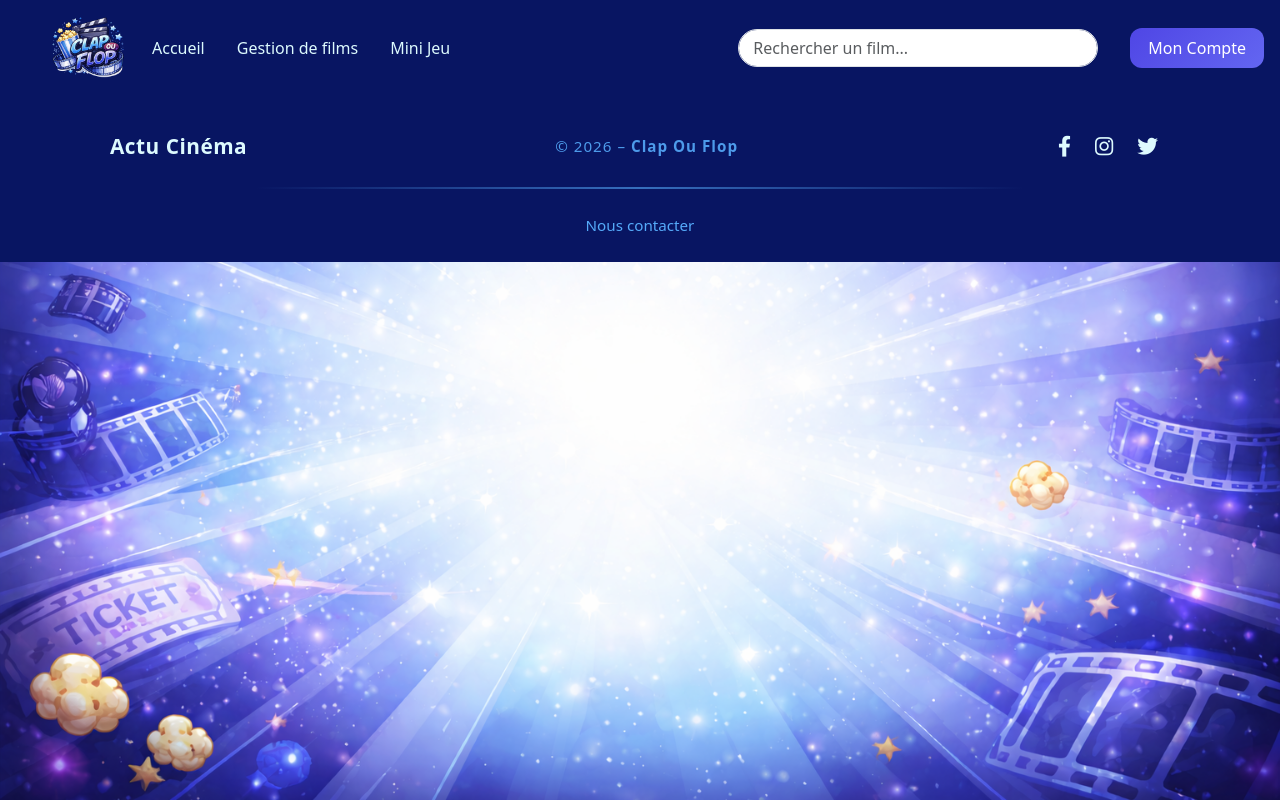
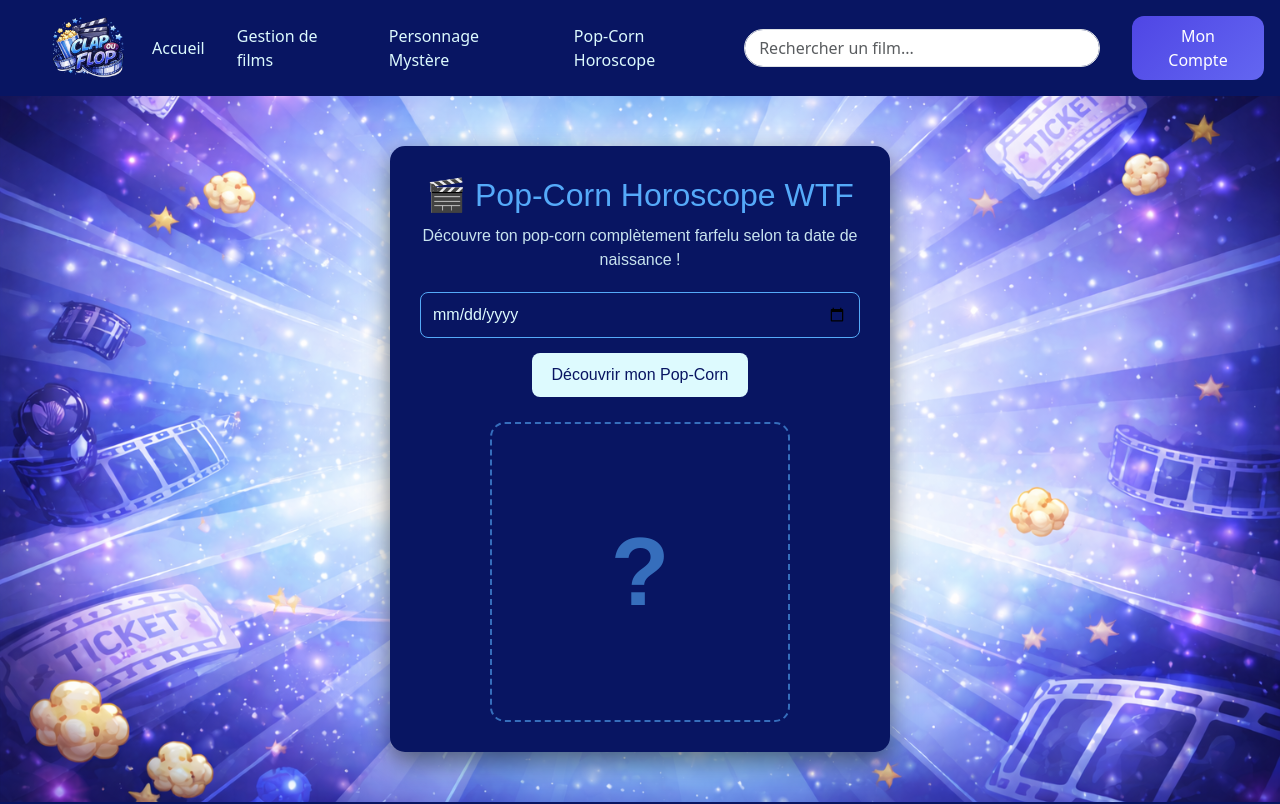
Before and after one commit to soso0706/Clap-ou-Flop, an Angular app: page /pop-corn-horoscope in a window 1280 px wide. Before the commit this address led to /. Shown: the top 804 px of the page. Built offline with nearby package versions, Linux system fonts and the light colour scheme.

Commit message:
horoscope

```diff
--- a/src/app/app.routes.ts
+++ b/src/app/app.routes.ts
@@ -6,6 +6,8 @@ import { UpdateMovie } from './update-movie/update-movie';
 import { MoviePage } from './movie-page/movie-page';
 import { Contact } from './contact/contact';
 import { MiniGame } from './mini-game/mini-game';
+import { PopCornHoroscope } from './pop-corn-horoscope/pop-corn-horoscope';
+
 
 
 export const routes: Routes = [
@@ -15,5 +17,6 @@ export const routes: Routes = [
     { path: 'update-movie/:id', component: UpdateMovie},
     { path: 'contact', component: Contact},
     { path: 'movies/:id', component: MoviePage },
-    { path: 'mini-game', component: MiniGame }
+    { path: 'mini-game', component: MiniGame },
+    { path: 'pop-corn-horoscope', component: PopCornHoroscope}
 ];
--- a/src/app/navbar/navbar.html
+++ b/src/app/navbar/navbar.html
@@ -3,7 +3,8 @@
 
   <a class="nav-item nav-link" routerLink="/">Accueil</a>
   <a class="nav-item nav-link ms-3" routerLink="/movies">Gestion de films</a>
-  <a class="nav-item nav-link ms-3" routerLink="/mini-game">Mini Jeu</a>
+  <a class="nav-item nav-link ms-3" routerLink="/mini-game">Personnage Mystère</a>
+  <a class="nav-item nav-link ms-3" routerLink="/pop-corn-horoscope">Pop-Corn Horoscope</a>
 
   <!-- 🔎 Search à droite -->
   <div class="search-wrap ms-auto me-3">
--- /dev/null
+++ b/src/app/pop-corn-horoscope/pop-corn-horoscope.html
@@ -0,0 +1,27 @@
+<div class="popcorn-container">
+  <h2>🎬 Pop-Corn Horoscope WTF</h2>
+  <p>Découvre ton pop-corn complètement farfelu selon ta date de naissance !</p>
+
+  <form (ngSubmit)="generateHoroscope()" #f="ngForm">
+    <input
+      type="date"
+      [(ngModel)]="birthDate"
+      name="birthDate"
+      required
+      class="popcorn-input"
+    />
+    <button type="submit" class="popcorn-btn">Découvrir mon Pop-Corn</button>
+  </form>
+
+  <!-- Cadre avec point d'interrogation -->
+  <div class="popcorn-frame" *ngIf="!result">
+    <span class="question-mark">?</span>
+  </div>
+
+  <!-- Résultat -->
+  <div class="popcorn-result" *ngIf="result">
+    <span class="emoji">{{ result.emoji }}</span>
+    <h3>{{ result.flavor }}</h3>
+    <p>{{ result.message }}</p>
+  </div>
+</div>
--- /dev/null
+++ b/src/app/pop-corn-horoscope/pop-corn-horoscope.scss
@@ -0,0 +1,117 @@
+.popcorn-container {
+  max-width: 500px;
+  margin: 50px auto;
+  padding: 30px;
+  background-color: #081562;
+  color: #ddfafe;
+  border-radius: 15px;
+  box-shadow: 0 10px 25px rgba(0,0,0,0.5);
+  text-align: center;
+  font-family: 'Arial', sans-serif;
+
+  h2 {
+    color: #55aaf9;
+    margin-bottom: 10px;
+  }
+
+  p {
+    margin-bottom: 20px;
+    font-weight: 500;
+    opacity: 0.9;
+  }
+
+  .popcorn-input {
+    width: 100%;
+    padding: 10px 12px;
+    border-radius: 8px;
+    border: 1px solid #55aaf9;
+    margin-bottom: 15px;
+    background-color: #081562;
+    color: #ddfafe;
+    font-size: 1rem;
+
+    &::placeholder {
+      color: #a0d4f9;
+    }
+  }
+
+  .popcorn-btn {
+    background-color: #ddfafe;
+    color: #081562;
+    font-weight: 500;
+    padding: 10px 20px;
+    border-radius: 8px;
+    border: none;
+    cursor: pointer;
+    transition: all 0.3s;
+    font-size: 1rem;
+
+    &:hover {
+      background-color: #55aaf9;
+      color: #ddfafe;
+      transform: translateY(-2px);
+      box-shadow: 0 5px 15px rgba(85,170,249,0.5);
+    }
+  }
+
+  .popcorn-frame {
+    margin-top: 25px;
+    width: 300px;
+    height: 300px;
+    border: 2px dashed #55aaf9;
+    border-radius: 15px;
+    display: flex;
+    align-items: center;
+    justify-content: center;
+    margin-left: auto;
+    margin-right: auto;
+    color: #55aaf9;
+    font-size: 6rem;
+    font-weight: bold;
+    opacity: 0.6;
+    animation: blink 1s infinite;
+  }
+
+  @keyframes blink {
+    0%, 50%, 100% { opacity: 0.6; }
+    25%, 75% { opacity: 1; }
+  }
+
+  .popcorn-result {
+    margin-top: 25px;
+    background-color: #0a1a75;
+    padding: 20px;
+    border-radius: 12px;
+    color: #ddfafe;
+    box-shadow: 0 5px 15px rgba(0,0,0,0.4);
+    animation: popIn 0.6s ease;
+
+    .emoji {
+      font-size: 3rem;
+      display: block;
+      margin-bottom: 10px;
+      animation: bounce 1s infinite;
+    }
+
+    h3 {
+      font-size: 1.5rem;
+      margin-bottom: 10px;
+      color: #55aaf9;
+    }
+
+    p {
+      font-size: 1rem;
+      line-height: 1.4;
+    }
+  }
+}
+
+@keyframes bounce {
+  0%, 100% { transform: translateY(0); }
+  50% { transform: translateY(-15px); }
+}
+
+@keyframes popIn {
+  0% { transform: scale(0.5); opacity: 0; }
+  100% { transform: scale(1); opacity: 1; }
+}
--- /dev/null
+++ b/src/app/pop-corn-horoscope/pop-corn-horoscope.ts
@@ -0,0 +1,110 @@
+import { CommonModule } from '@angular/common';
+import { Component } from '@angular/core';
+import { FormsModule } from '@angular/forms';
+
+interface PopcornOption {
+  flavor: string;
+  emoji: string;
+  message: string;
+}
+
+@Component({
+  selector: 'app-pop-corn-horoscope',
+  imports: [FormsModule,CommonModule],
+  templateUrl: './pop-corn-horoscope.html',
+  styleUrl: './pop-corn-horoscope.scss',
+})
+export class PopCornHoroscope {
+  birthDate?: string;
+  result?: PopcornOption;
+
+  popcornOptions: PopcornOption[] = [
+
+  { flavor: "Pop-corn charisme surdimensionné", emoji: "😎🍿",
+    message: "Aujourd’hui tu es incroyable. Vraiment. Un peu trop incroyable. Ça en devient suspect." },
+
+  { flavor: "Pop-corn chaussette glamour", emoji: "🧦✨",
+    message: "Tu brilles… mais d’une manière légèrement dérangeante." },
+
+  { flavor: "Pop-corn génie incompris", emoji: "🧠🔥",
+    message: "Tu as raison. Tout le monde a tort. Comme d’habitude." },
+
+  { flavor: "Pop-corn diva intergalactique", emoji: "💅🚀",
+    message: "Tu es la star aujourd’hui. Même si personne n’a demandé de concert." },
+
+  { flavor: "Pop-corn brocoli supérieur", emoji: "🥦👑",
+    message: "Tu es sain, équilibré… et légèrement ennuyeux. Mais avec classe." },
+
+  { flavor: "Pop-corn drama queen deluxe", emoji: "🎭💎",
+    message: "Un petit événement va devenir une saga Netflix dans ta tête." },
+
+  { flavor: "Pop-corn sexy sans raison", emoji: "🔥🍿",
+    message: "Aujourd’hui tu es canon. Même en jogging. Surtout en jogging." },
+
+  { flavor: "Pop-corn cerveau en maintenance", emoji: "🔧🧠",
+    message: "Tu vas parler avant de réfléchir. Mais avec assurance." },
+
+  { flavor: "Pop-corn licorne prétentieuse", emoji: "🦄😌",
+    message: "Tu es magique. Et tu le sais. Et ça se voit. Beaucoup." },
+
+  { flavor: "Pop-corn karma premium", emoji: "✨💳",
+    message: "La chance est avec toi… probablement parce que tu l’as commandée en express." },
+
+  { flavor: "Pop-corn énergie caféine pure", emoji: "☕⚡",
+    message: "Tu vas parler vite. Trop vite. Personne ne suivra." },
+
+  { flavor: "Pop-corn jalousie involontaire", emoji: "😏🍿",
+    message: "Quelqu’un va te trouver incroyable aujourd’hui. Ça va t’amuser." },
+
+  { flavor: "Pop-corn modestie en option", emoji: "👑😇",
+    message: "Tu es humble. Enfin… quand ça t’arrange." },
+
+  { flavor: "Pop-corn catastrophe mignonne", emoji: "💥😊",
+    message: "Tu vas faire une bourde. Mais étrangement, ça va te rendre adorable." },
+
+  { flavor: "Pop-corn mystère intense", emoji: "🕶️🌫️",
+    message: "Tu es profond aujourd’hui. Même toi tu ne te comprends pas." },
+
+  { flavor: "Pop-corn ego en HD", emoji: "📺😎",
+    message: "Ton estime de toi est en 4K. Attention à ne pas aveugler les autres." },
+
+  { flavor: "Pop-corn chance insolente", emoji: "🍀😏",
+    message: "Tu vas réussir sans trop d’effort. Et ça va énerver quelqu’un." },
+
+  { flavor: "Pop-corn romantique dramatique", emoji: "💘🎬",
+    message: "Tu vas vivre une scène de film. Peut-être un peu trop intense pour un mercredi." },
+
+  { flavor: "Pop-corn cerveau brillant mais flou", emoji: "✨🤯",
+    message: "Tu es intelligent. Mais pas aujourd’hui. Aujourd’hui c’est freestyle." },
+
+  { flavor: "Pop-corn aura magnétique", emoji: "🧲💫",
+    message: "On va te regarder. Pas toujours pour les bonnes raisons." },
+
+  { flavor: "Pop-corn boss attitude", emoji: "💼🔥",
+    message: "Tu prends des décisions aujourd’hui. Certaines bonnes. Certaines… audacieuses." },
+
+  { flavor: "Pop-corn chance suspecte", emoji: "🎲😳",
+    message: "Tout va trop bien. Méfie-toi. Ou profite. Ton choix." },
+
+  { flavor: "Pop-corn beauté inattendue", emoji: "💋🍿",
+    message: "Quelqu’un va te trouver irrésistible. Tu ne sauras même pas pourquoi." },
+
+  { flavor: "Pop-corn cerveau sarcastique", emoji: "😏🧠",
+    message: "Tu vas sortir LA phrase parfaite. Et le regretter 3 secondes après." },
+
+  { flavor: "Pop-corn énergie chaos maîtrisé", emoji: "🌪️😌",
+    message: "Ça va partir dans tous les sens. Mais étrangement, tu gères." }
+
+];
+
+  generateHoroscope(): void {
+    if (!this.birthDate) return;
+
+    const date = new Date(this.birthDate);
+    const day = date.getDate();
+    const month = date.getMonth() + 1;
+
+    const index = (day * 31 + month) % this.popcornOptions.length;
+    this.result = this.popcornOptions[index];
+  }
+}
```
